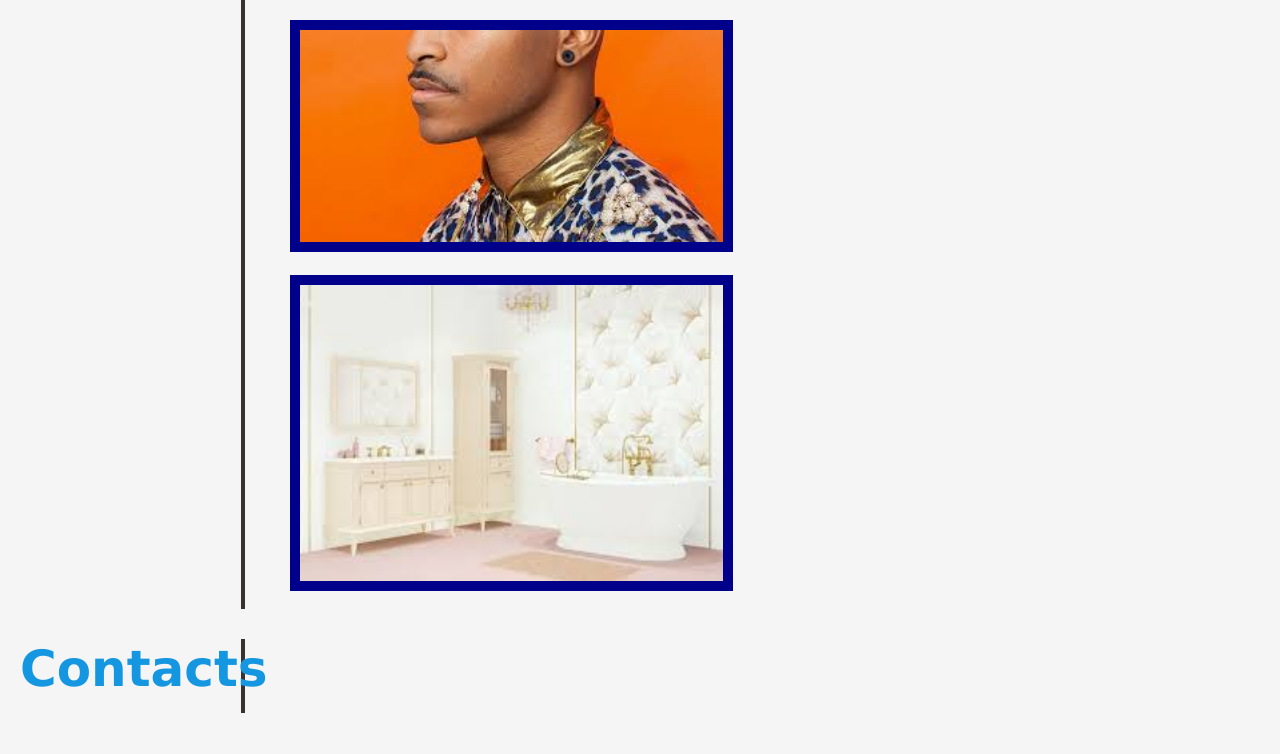
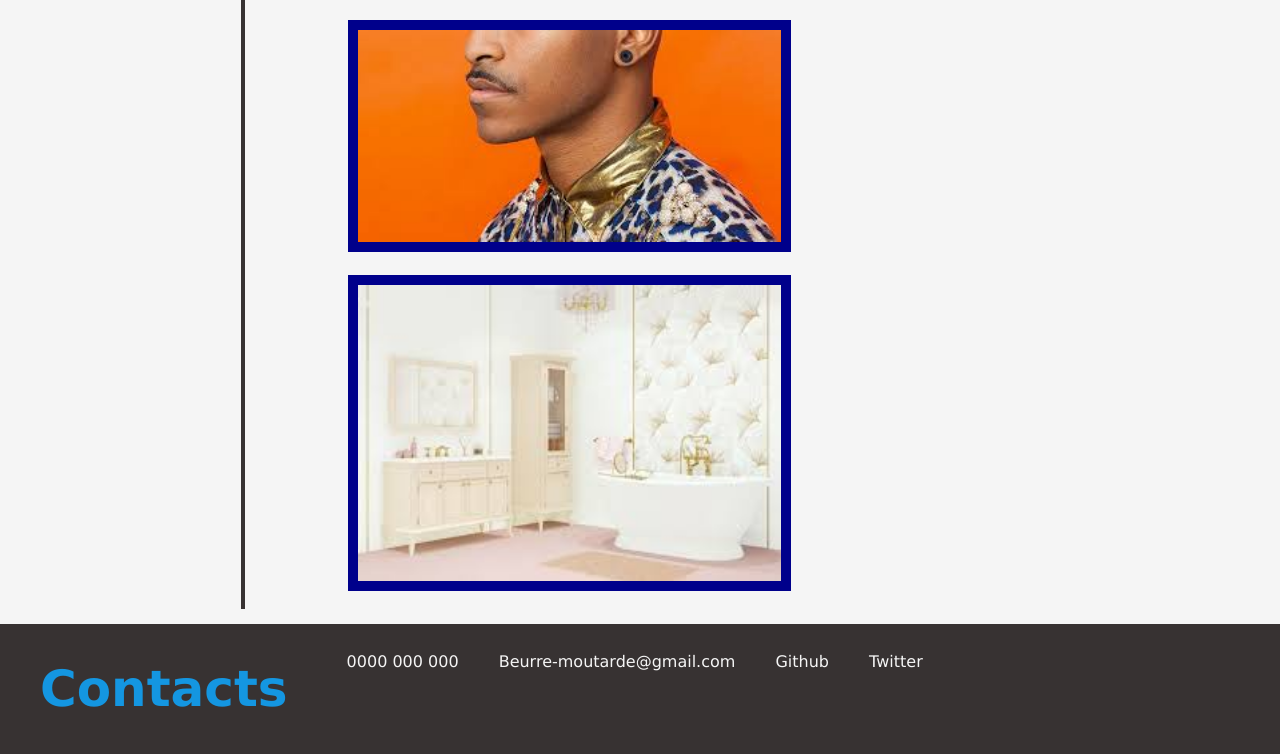
Before and after one commit to Beurre-moutarde/Portfolio-project2, a plain HTML site: page index.html in a window 1280 px wide. Shown: the part 1719-2473 px from the top of the page. Before the commit the page ends 2447 px from the top, so only its background shows below. Drawn offline with Linux system fonts and the light colour scheme.

Commit message:
added contacts list

```diff
--- a/assets/css/style.css
+++ b/assets/css/style.css
@@ -98,6 +98,7 @@ main .flex {
     display: flex;
     flex-direction: row;
     flex-wrap: wrap;
+    justify-content: space-between;
 }
 
 .sidenav {
@@ -156,6 +157,15 @@ main .flex {
 
 /* Contact styling */
 
+.footer {
+    padding: 20px;
+    font-family:'Lucida Sans', 'Lucida Sans Regular', 'Lucida Grande', 'Lucida Sans Unicode', Geneva, Verdana, sans-serif;
+    background-color: var(--theme);
+    display: flex;
+    flex-wrap: wrap;
+    justify-content: space-between;
+}
+
 #flex-contact ul li {
     max-width: 100%;
     display: flex;
@@ -163,6 +173,8 @@ main .flex {
     flex-wrap: wrap;
     margin-top: 10px;
     margin-left: 35px;
+    display: inline-block;
+    justify-content: space-between;
 }
 
 @media only screen and (max-width: 600px) {
--- a/index.html
+++ b/index.html
@@ -63,23 +63,25 @@
         </section>
 
         <!--Contacts content-->
+    <footer class="footer">
         <section id="#Contacts" class="flex">
             <h2 class="sidenav">Contacts</h2>
             <div id="flex-contact">
                 <ul>
                     <li>
-                        <a href="Contacts">0000 000 000</a>
+                        <a href="#Contacts">0000 000 000</a>
                     </li>
                     <li>
-                        <a href="Contatcs">Beurre-moutarde@gmail.com</a>
+                        <a href="#Contatcs">Beurre-moutarde@gmail.com</a>
                     </li>
                     <li>
-                        <a href="Contacts">Github</a>
+                        <a href="#Contacts">Github</a>
                     </li>
                     <li>
-                        <a href="Contacts">Twitter</a>
+                        <a href="#Contacts">Twitter</a>
                     </li>
                 </ul>
             </div>
         </section>
+    </footer>
     </main>
```
